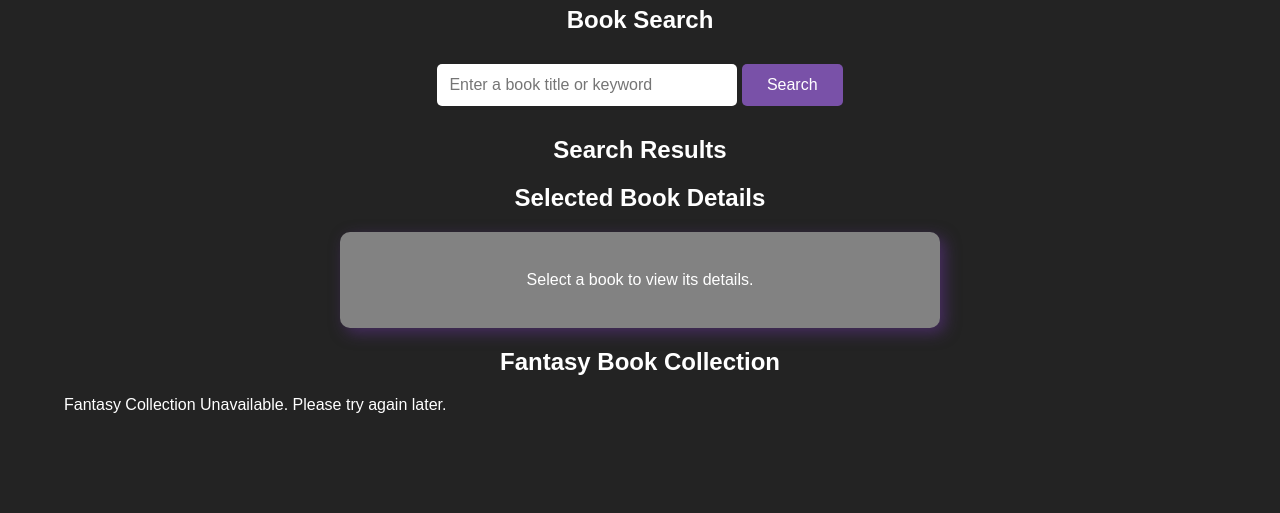
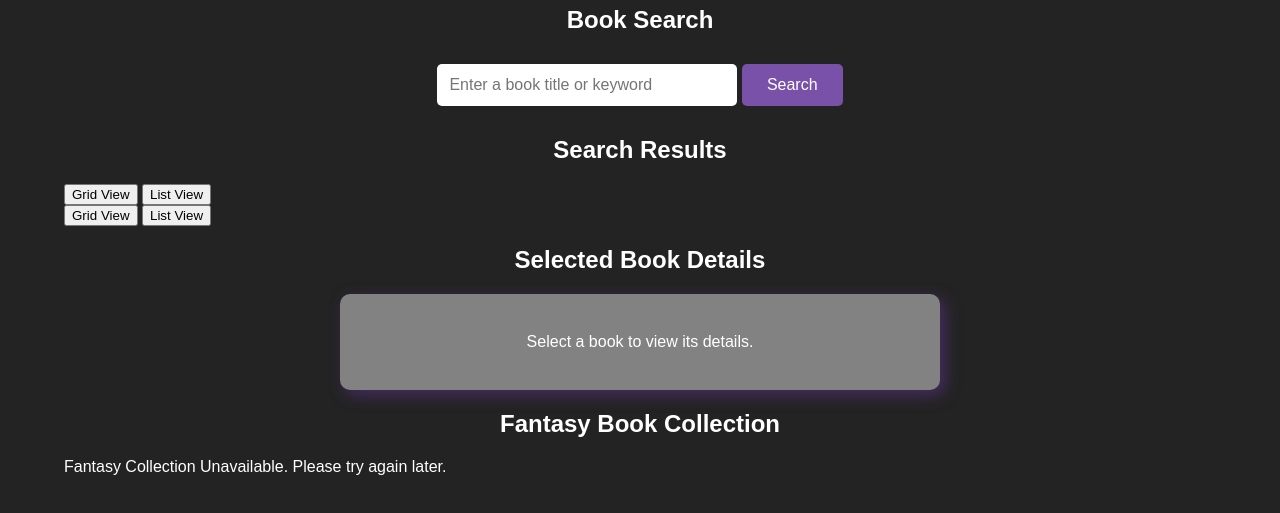
Before and after one commit to ItsForkel/IT4403, a plain HTML site: page Milestone4/index.html in a window 1280 px wide. Shown: the part 193-706 px from the top of the page. Drawn offline with nearby package versions, Linux system fonts and the light colour scheme; no server answers.

Commit message:
grid/list functionality

```diff
--- a/Milestone4/index.html
+++ b/Milestone4/index.html
@@ -54,8 +54,16 @@
 
             <h2>Search Results</h2>
 
+            <div class="viewToggle">
+                <button type="button" id="gridView">Grid View</button>
+                <button type="button" id="listView">List View</button>
+            </div>
+
             <div id="bookResults"></div>
-
+            <div class="viewToggle">
+    <button type="button" id="gridView">Grid View</button>
+    <button type="button" id="listView">List View</button>
+</div>
             <script id="bookTemplate" type="x-tmpl-mustache">
          {{#books}}
              <div class="book">
```
